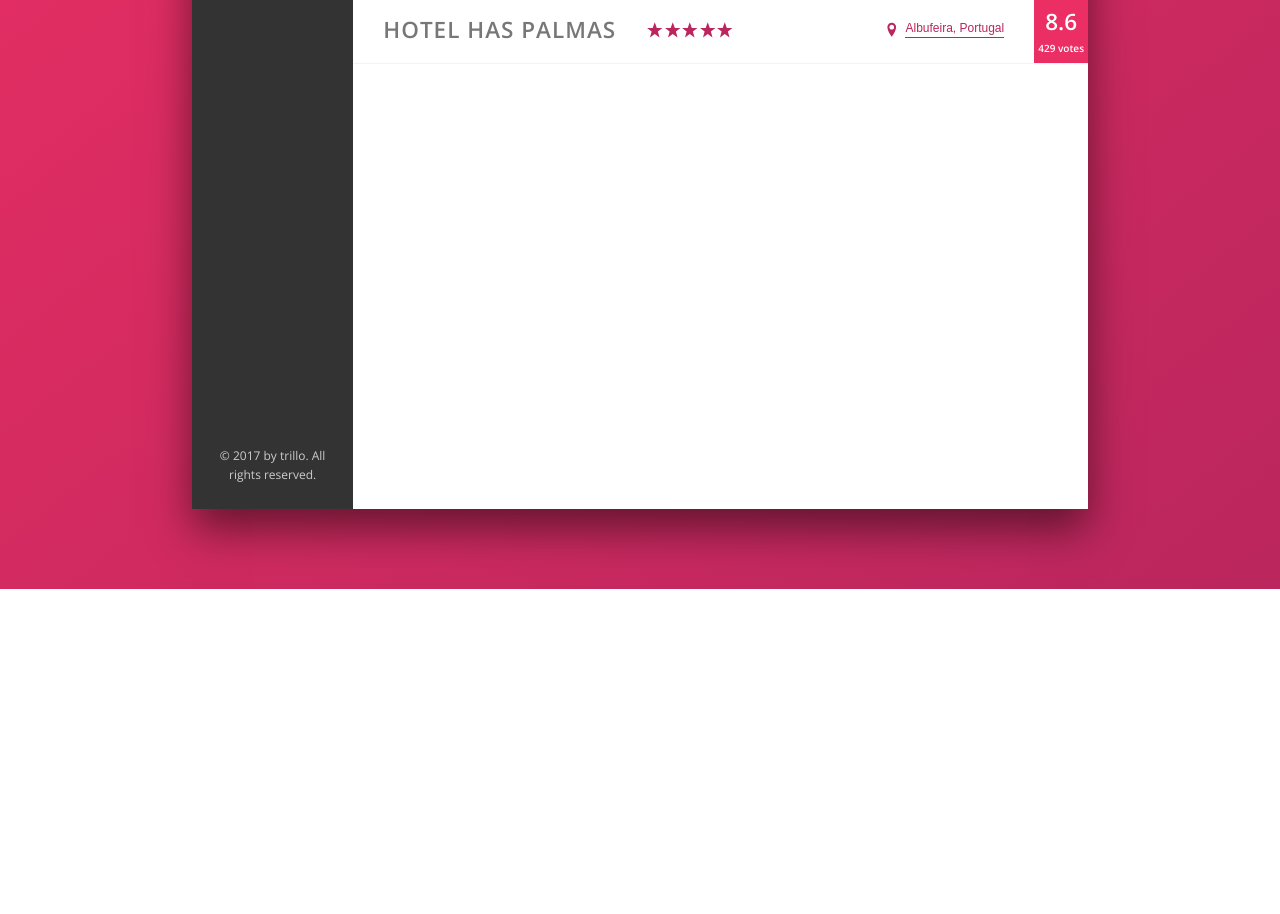
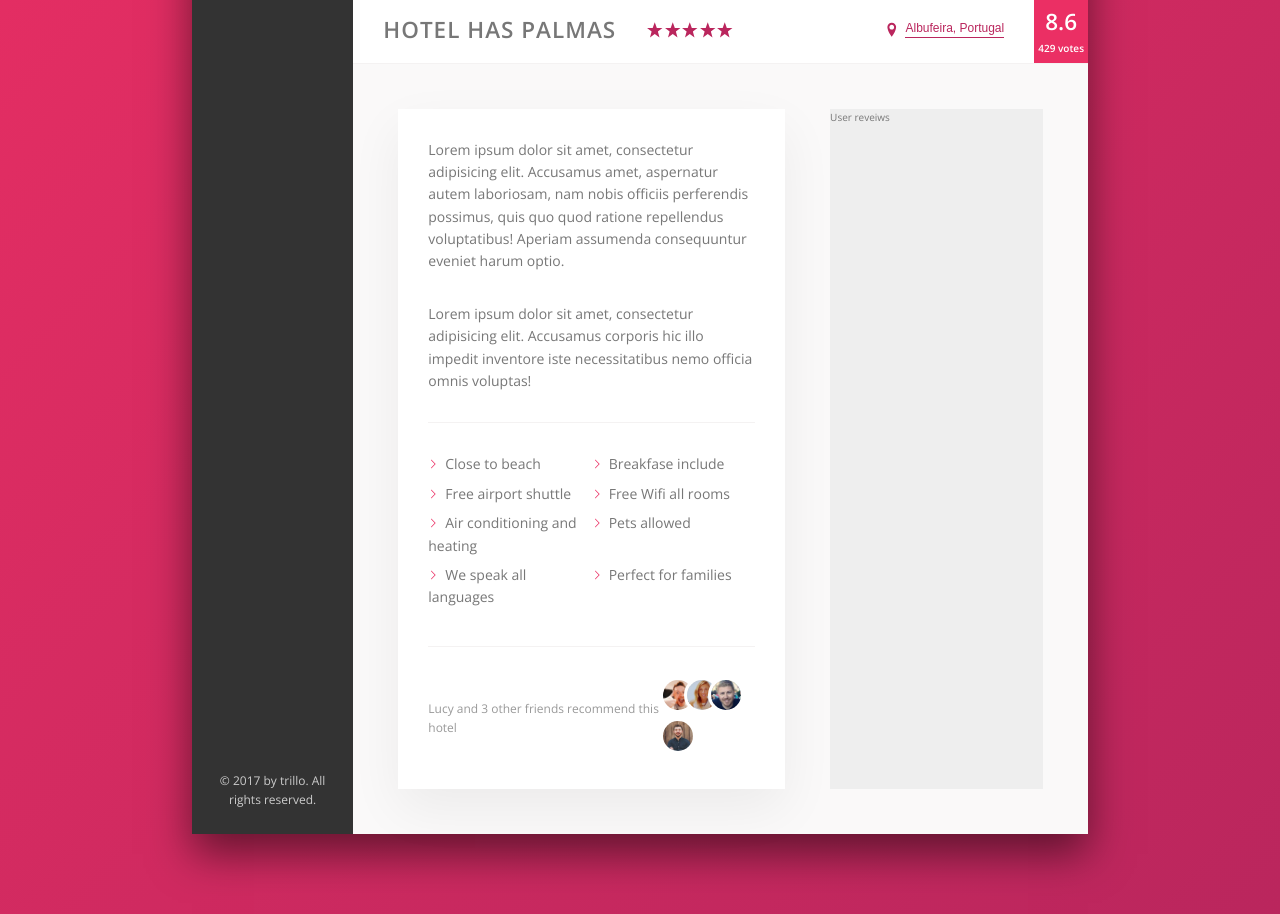
Before and after one commit to elmi-elmi/Demo-Trillo-sass, a website: page index.html in a window 1280 px wide. Shown: the part 421-1335 px from the top of the page. Before the commit the page ends 1010 px from the top, so only its background shows below. Drawn offline with nearby package versions, Linux system fonts and the light colour scheme.

Commit message:
detail section

```diff
--- a/index.html
+++ b/index.html
@@ -136,6 +136,43 @@
                     <div class="overview__rating-count">429 votes</div>
                 </div>
             </div>
+
+            <div class="detail">
+                <div class="description">
+                    <p class="paragraph">
+                        Lorem ipsum dolor sit amet, consectetur adipisicing elit. Accusamus amet, aspernatur autem laboriosam, nam nobis officiis perferendis possimus, quis quo quod ratione repellendus voluptatibus! Aperiam assumenda consequuntur eveniet harum optio.
+                    </p>
+
+                    <p class="paragraph">
+                        Lorem ipsum dolor sit amet, consectetur adipisicing elit. Accusamus corporis hic illo impedit inventore iste necessitatibus nemo officia omnis voluptas!
+                    </p>
+
+                    <ul class="list">
+                        <li class="list__item">Close to beach</li>
+                        <li class="list__item">Breakfase include</li>
+                        <li class="list__item">Free airport shuttle</li>
+                        <li class="list__item">Free Wifi all rooms</li>
+                        <li class="list__item">Air conditioning and heating</li>
+                        <li class="list__item">Pets allowed</li>
+                        <li class="list__item">We speak all languages</li>
+                        <li class="list__item">Perfect for families</li>
+                    </ul>
+                    <div class="recommend">
+                        <p class="recommend__count">
+                            Lucy and 3 other friends recommend this hotel
+                        </p>
+                        <div class="recommend__friends">
+                            <img class="recommend__photo" src="./img/user-1.jpg" alt="friend1">
+                            <img class="recommend__photo" src="./img/user-2.jpg" alt="friend1">
+                            <img class="recommend__photo" src="./img/user-3.jpg" alt="friend1">
+                            <img class="recommend__photo" src="./img/user-4.jpg" alt="friend1">
+                        </div>
+                    </div>
+                </div>
+                <div class="user-reviews">
+                    User reveiws
+                </div>
+            </div>
         </main>
     </div>
 </div>
--- a/sass/_base.scss
+++ b/sass/_base.scss
@@ -13,7 +13,10 @@
   --color-Grey-dark-2: #777;
   --color-Grey-dark-3: #999;
 
-  --shadow-dark: 0 2rem 4rem rgba(0, 0, 0, 0.5);;
+  --shadow-dark: 0 2rem 4rem rgba(0, 0, 0, 0.5);
+  --shadow-light:0 2rem 5rem rgba(0, 0, 0, 0.06);
+
+  --line:1px solid var(--color-Grey-light-2);
 }
 
 * {
--- a/sass/_componets.scss
+++ b/sass/_componets.scss
@@ -232,7 +232,7 @@
 .overview{
   display: flex;
   align-items: center;
-  border-bottom:1px solid var(--color-Grey-light-2);
+  border-bottom:var(--line);
   &__heading{
     font-size: 2.25rem;
     font-weight: 600;
@@ -350,3 +350,70 @@
 
   }
 }
+
+//////////////////////////
+// paragraph
+
+.paragraph:not(:last-of-type){
+  margin-bottom: 3rem;
+}
+//////////////////////////
+// list
+
+.list{
+  font-size: 1.4rem;
+  margin:3rem 0;
+  padding:3rem 0;
+  list-style: none;
+  border-bottom: var(--line);
+  border-top: var(--line);
+
+  display: flex;
+  flex-wrap: wrap;
+
+
+  &__item{
+    flex:0 0 50%;
+    margin-bottom: 0.7rem;
+  }
+
+  &__item::before{
+    content:'';
+    display: inline-block;
+    margin-right: 0.7rem;
+    height:1rem;
+    width:1rem;
+    background-color: var(--primary-color);
+    -webkit-mask-image: url(../img/chevron-thin-right.svg);
+    -webkit-mask-size:cover;
+    mask-image: url(../img/chevron-thin-right.svg);
+    mask-size:cover;
+
+
+
+  }
+
+
+}
+//////////////////////////
+// recommend
+.recommend{
+  display: flex;
+  font-size: 1.2rem;
+  color:var(--color-Grey-dark-3);
+  align-items: center;
+  &__count{
+    margin-right: auto;
+  }
+  &__friends{}
+  &__photo{
+    box-sizing: content-box;
+    height: 3rem;
+    width: 3rem;
+    border-radius:50%;
+    border:3px solid #fff;
+    &:not(:last-child){
+      margin-right: -1.5rem;
+    }
+  }
+}
--- a/sass/_layout.scss
+++ b/sass/_layout.scss
@@ -13,7 +13,7 @@
   font-size: 1.4rem;
   height: 5rem;
   background-color: #fff;
-  border-bottom: 1px solid var(--color-Grey-light-2);
+  border-bottom: var(--line);
 }
 
 .content {
@@ -31,6 +31,26 @@
 
 .hotel-view {
   background-color: #fff;
-  height: 80rem;
   flex: 1;
 }
+
+.detail{
+  display:flex;
+  background-color: var(--color-Grey-light-1);
+  padding:4.5rem
+
+}
+.description{
+  flex: 0 1 60%;
+  background-color: #fff;
+  padding:3rem;
+  font-size: 1.4rem;
+
+  box-shadow: var(--shadow-light);
+
+}
+.user-reviews{
+  margin-left: 4.5rem;
+  background-color: #eee;
+  flex:1;
+}
```
Also changed, not shown: css/style.css, 2 other files.
